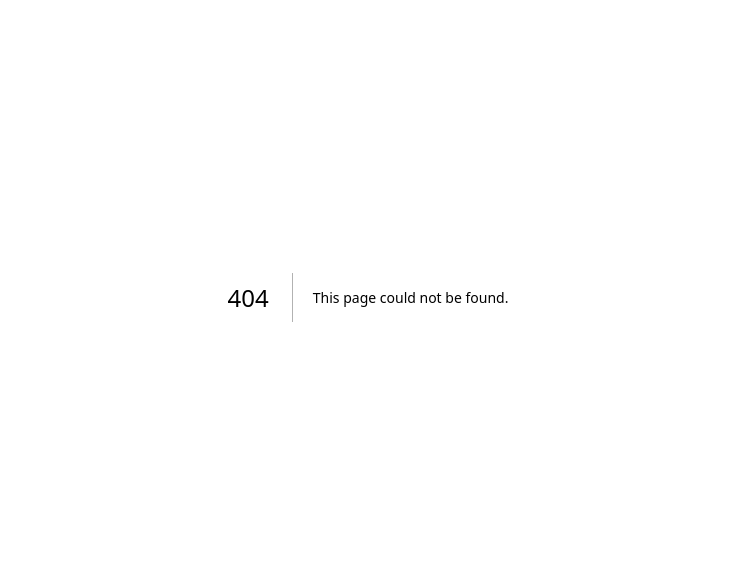
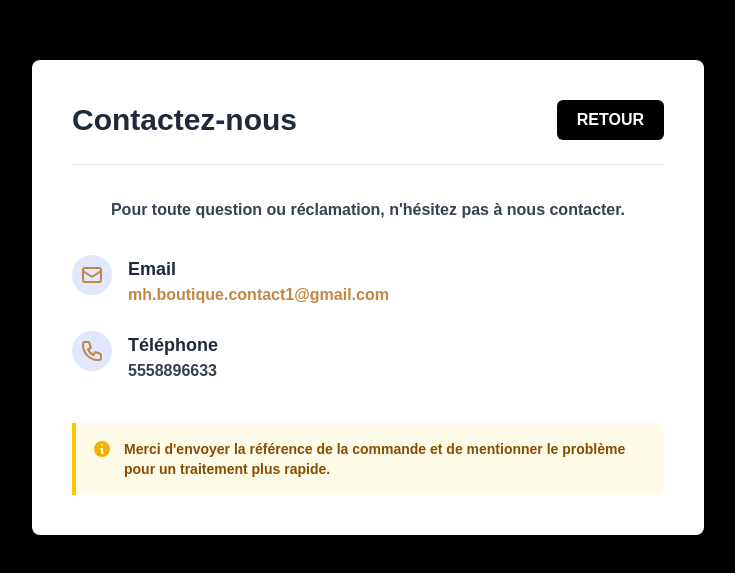
Before and after one commit to Mondher1999/Pay, a Next.js app: page /content/Contactez-nous in a window 1280 px wide. Before the commit this address had no page. Shown: the part 103-676 px from the top of the page, without its empty margins (272-1007 px from the left). Built offline with nearby package versions, Linux system fonts and the light colour scheme.

Commit message:
Initial commit

```diff
--- a/src/app/components/checkout.jsx
+++ b/src/app/components/checkout.jsx
@@ -19,6 +19,7 @@ export default function Checkout() {
   const [error, setError] = useState('');
   const [loading, setLoading] = useState(false);
   const [paymentMethod, setPaymentMethod] = useState('card');
+  const [termsAccepted, setTermsAccepted] = useState(false);
 
 
   // Icônes SVG (vous pouvez les placer dans un fichier séparé ou en haut de votre composant)
@@ -77,7 +78,7 @@ const PAYMENT_METHOD_NAMES = {
 
 }, [amount, paymentMethod]);
 const paymentOptions = [
-  { id: 'card', name: 'Carte Bancaire', icon: '/icons/CardIcon.svg' },
+  { id: 'card', name: 'Carte Bancaire', icon: '/icons/visa.png' },
 
   { id: 'paypal', name: 'PayPal', icon: 'icons/paypal.svg' },
   { id: 'klarna', name: 'Klarna', icon: 'icons/klarna.svg' },
@@ -194,7 +195,7 @@ const paymentOptions = [
 
           {/* --- Montant --- */}
           <div className="space-y-6">
-          <h2 className="text-xl font-bold text-[#D4AF37]">Montant total</h2>
+          <h2 className="text-xl font-bold text-[#c28840]">Montant total</h2>
           <div className="grid gap-5 sm:grid-cols-1">
             <div className="relative">
           <input
@@ -217,7 +218,7 @@ const paymentOptions = [
 
           {/* --- Adresse de livraison --- */}
           <div className="space-y-6">
-            <h2 className="text-xl font-bold text-[#D4AF37]">Adresse de livraison</h2>
+            <h2 className="text-xl font-bold text-[#c28840]">Adresse de livraison</h2>
             <div className="grid grid-cols-1 sm:grid-cols-2 gap-5">
               <div className="sm:col-span-2">
                 <input type="email" id="email" value={email} onChange={(e) => setEmail(e.target.value)} placeholder="E-mail" className="w-full px-4 py-3 rounded-xl border border-slate-200 bg-white text-slate-900 placeholder:text-slate-400 focus:border-indigo-500 focus:ring-2 focus:ring-indigo-500/30 focus:outline-none transition" />
@@ -230,7 +231,7 @@ const paymentOptions = [
               <input type="text" id="city" value={city} onChange={(e) => setCity(e.target.value)} placeholder="Ville" className="w-full px-4 py-3 rounded-xl border border-slate-200 bg-white text-slate-900 placeholder:text-slate-400 focus:border-indigo-500 focus:ring-2 focus:ring-indigo-500/30 focus:outline-none transition" />
               <input type="text" id="postalCode" value={postalCode} onChange={(e) => setPostalCode(e.target.value)} placeholder="Code postal" className="w-full px-4 py-3 rounded-xl border border-slate-200 bg-white text-slate-900 placeholder:text-slate-400 focus:border-indigo-500 focus:ring-2 focus:ring-indigo-500/30 focus:outline-none transition" />
               <div>
-                <label htmlFor="country" className="text-sm font-medium text-[#D4AF37] mb-1 block">Pays</label>
+                <label htmlFor="country" className="text-sm font-medium text-[#c28840] mb-1 block">Pays</label>
                 <select id="country" value={country} onChange={(e) => setCountry(e.target.value)} className="w-full px-4 py-3 rounded-xl border border-slate-200 bg-white text-slate-900 focus:border-indigo-500 focus:ring-2 focus:ring-indigo-500/30 focus:outline-none transition">
                   <option value="FR">France</option>
                   <option value="BE">Belgique</option>
@@ -240,7 +241,7 @@ const paymentOptions = [
                 </select>
               </div>
               <div>
-                <label htmlFor="phone" className="text-sm font-medium text-[#D4AF37] mb-1 block">Numéro de téléphone</label>
+                <label htmlFor="phone" className="text-sm font-medium text-[#c28840] mb-1 block">Numéro de téléphone</label>
                 <input type="tel" id="phone" value={phone} onChange={(e) => setPhone(e.target.value)} placeholder="Numéro de téléphone" className="w-full px-4 py-3 rounded-xl border border-slate-200 bg-white text-slate-900 placeholder:text-slate-400 focus:border-indigo-500 focus:ring-2 focus:ring-indigo-500/30 focus:outline-none transition" />
               </div>
             </div>
@@ -248,7 +249,7 @@ const paymentOptions = [
 
           {/* --- SECTION PAIEMENT --- */}
           <div className="space-y-4">
-              <h2 className="text-xl font-bold text-[#D4AF37]">Méthode de paiement</h2>
+              <h2 className="text-xl font-bold text-[#c28840]">Méthode de paiement</h2>
               <div className="grid grid-cols-1 sm:grid-cols-2 gap-4">
             {paymentOptions.map((option) => (
               <label
@@ -286,6 +287,23 @@ const paymentOptions = [
           </div>
             {/* ...le reste du formulaire... */}
 
+            {/* --- Case à cocher pour CGV --- */}
+<div className="flex items-start space-x-2 mt-4">
+  <input
+    type="checkbox"
+    id="terms"
+    checked={termsAccepted}
+    onChange={(e) => setTermsAccepted(e.target.checked)}
+    className="mt-1 h-4 w-4 text-[#c28840] border-gray-300 rounded focus:ring-[#c28840]"
+  />
+  <label htmlFor="terms" className="text-sm text-white">
+    J'accepte les{" "}
+    <Link href="/content/conditions-utilisation" className="text-[#c28840] underline hover:text-indigo-600">
+      conditions générales de vente
+    </Link>
+  </label>
+</div>
+
           {/* Message d’erreur */}
           {error && (
             <div className="flex items-center space-x-2 text-red-600 bg-red-50 p-3 rounded-lg">
@@ -298,9 +316,9 @@ const paymentOptions = [
           <button
             onClick={startCheckout}
             disabled={loading || !amount || !email || !firstName || !lastName || !address || !city || !postalCode || !country || !phone || !tiktok || !note}
-            className="w-full flex justify-center items-center bg-[#D4AF37] text-white font-bold py-3 px-4 rounded-lg shadow-md hover:bg-indigo-700 transition-all duration-300 ease-in-out focus:outline-none focus:ring-4 focus:ring-indigo-500/50 disabled:opacity-50 disabled:cursor-not-allowed group"
+            className="w-full flex justify-center items-center bg-[#c28840] text-white font-bold py-3 px-4 rounded-lg shadow-md hover:bg-indigo-700 transition-all duration-300 ease-in-out focus:outline-none focus:ring-4 focus:ring-indigo-500/50 disabled:opacity-50 disabled:cursor-not-allowed group"
           >
-            {loading ? <SpinnerIcon /> : <span>Payer maintenant</span>}
+            {loading ? <SpinnerIcon /> : <span>Confirmer la commande</span>}
             {!loading && (
               <svg xmlns="http://www.w3.org/2000/svg" className="h-5 w-5 ml-2 transition-transform duration-300 group-hover:translate-x-1" fill="none" viewBox="0 0 24 24" stroke="currentColor" strokeWidth={2}>
                 <path strokeLinecap="round" strokeLinejoin="round" d="M17 8l4 4m0 0l-4 4m4-4H3" />
@@ -334,7 +352,7 @@ const paymentOptions = [
         </div>
 
         {/* Total final mis à jour */}
-        <div className="flex justify-between font-bold text-[#D4AF37] border-t pt-3 mt-3 text-base">
+        <div className="flex justify-between font-bold text-[#c28840] border-t pt-3 mt-3 text-base">
             <span>Total à payer</span>
             <span>{grandTotal.toFixed(2)} €</span>
         </div>
@@ -343,20 +361,25 @@ const paymentOptions = [
 </div>
       </div>
 
+
       {/* --- DÉBUT DU FOOTER AJOUTÉ --- */}
 
 
       <footer className="text-center py-8 mt-8 w-full">
   <div className="flex justify-center items-center flex-wrap gap-x-6 gap-y-2 mb-3">
     {/* Remplacement des <a> par <Link> */}
-    <Link href="/content/mentions-legales" className="text-sm text-[#D4AF37] hover:text-indigo-600 hover:underline">
+    <Link href="/content/mentions-legales" className="text-sm text-[#c28840] hover:text-indigo-600 hover:underline">
       Mentions légales
     </Link>
-    <Link href="/content/conditions-utilisation" className="text-sm text-[#D4AF37] hover:text-indigo-600 hover:underline">
+    <Link href="/content/conditions-utilisation" className="text-sm text-[#c28840] hover:text-indigo-600 hover:underline">
       Conditions générales de vente
     </Link>
-    <Link href="/content/Politique-de-confidentialite" className="text-sm text-[#D4AF37] hover:text-indigo-600 hover:underline">
+    <Link href="/content/Politique-de-confidentialite" className="text-sm text-[#c28840] hover:text-indigo-600 hover:underline">
       Politique de confidentialité
+    </Link>
+
+    <Link href="/content/Contactez-nous" className="text-sm text-[#c28840] hover:text-indigo-600 hover:underline">
+    Contactez-nous
     </Link>
 
   </div>
--- /dev/null
+++ b/src/app/content/Contactez-nous/page.tsx
@@ -0,0 +1,89 @@
+// app/contact/page.tsx
+import Link from 'next/link';
+
+const ContactPage = () => {
+  return (
+    // Conteneur principal de la page
+
+
+    <div className="bg-black min-h-screen  py-8 sm:py-12 flex items-center">
+
+
+      <div className="max-w-2xl mx-auto bg-white p-6 sm:p-10 rounded-lg shadow-md w-full">
+
+        {/* En-tête avec titre et bouton de retour */}
+        <header className="flex flex-col sm:flex-row justify-between items-start sm:items-center mb-8 border-b border-gray-200 pb-6">
+          <h1 className="text-2xl sm:text-3xl font-bold text-gray-800 mb-4 sm:mb-0">
+            Contactez-nous
+          </h1>
+          <Link
+            href="/"
+            className="inline-block py-2 px-5 bg-black text-white font-semibold rounded-md transition-colors duration-200 hover:bg-gray-800 focus:outline-none focus:ring-2 focus:ring-offset-2 focus:ring-gray-800"
+          >
+            RETOUR
+          </Link>
+        </header>
+
+
+
+        {/* Contenu principal */}
+        <main className="text-gray-700">
+          <p className="leading-relaxed mb-8 text-center">
+            Pour toute question ou réclamation, n'hésitez pas à nous contacter.
+          </p>
+
+
+
+          <div className="space-y-6">
+            {/* Contact par Email */}
+            <div className="flex items-start space-x-4">
+              <div className="flex-shrink-0 w-10 h-10 bg-indigo-100 rounded-full flex items-center justify-center">
+                <svg xmlns="http://www.w3.org/2000/svg" className="h-6 w-6 text-[#c28840]" fill="none" viewBox="0 0 24 24" stroke="currentColor" strokeWidth={2}>
+                  <path strokeLinecap="round" strokeLinejoin="round" d="M3 8l7.89 5.26a2 2 0 002.22 0L21 8M5 19h14a2 2 0 002-2V7a2 2 0 00-2-2H5a2 2 0 00-2 2v10a2 2 0 002 2z" />
+                </svg>
+              </div>
+              <div>
+                <h3 className="text-lg font-semibold text-gray-800">Email</h3>
+                <a href="mailto:mh.boutique.contact1@gmail.com" className="text-[#c28840] hover:underline">
+                  mh.boutique.contact1@gmail.com
+                </a>
+              </div>
+            </div>
+
+            {/* Contact par Téléphone */}
+            <div className="flex items-start space-x-4">
+              <div className="flex-shrink-0 w-10 h-10 bg-indigo-100 rounded-full flex items-center justify-center">
+                <svg xmlns="http://www.w3.org/2000/svg" className="h-6 w-6 text-[#c28840]" fill="none" viewBox="0 0 24 24" stroke="currentColor" strokeWidth={2}>
+                  <path strokeLinecap="round" strokeLinejoin="round" d="M3 5a2 2 0 012-2h3.28a1 1 0 01.948.684l1.498 4.493a1 1 0 01-.502 1.21l-2.257 1.13a11.042 11.042 0 005.516 5.516l1.13-2.257a1 1 0 011.21-.502l4.493 1.498a1 1 0 01.684.949V19a2 2 0 01-2 2h-1C9.716 21 3 14.284 3 6V5z" />
+                </svg>
+              </div>
+              <div>
+                <h3 className="text-lg font-semibold text-gray-800">Téléphone</h3>
+                <p>5558896633</p>
+              </div>
+            </div>
+          </div>
+
+          {/* Note importante */}
+          <div className="mt-10 p-4 bg-yellow-50 border-l-4 border-yellow-400 rounded-r-lg">
+            <div className="flex">
+              <div className="flex-shrink-0">
+                <svg xmlns="http://www.w3.org/2000/svg" className="h-5 w-5 text-yellow-500" viewBox="0 0 20 20" fill="currentColor">
+                  <path fillRule="evenodd" d="M18 10a8 8 0 11-16 0 8 8 0 0116 0zm-7-4a1 1 0 11-2 0 1 1 0 012 0zM9 9a1 1 0 000 2v3a1 1 0 001 1h1a1 1 0 100-2v-3a1 1 0 00-1-1H9z" clipRule="evenodd" />
+                </svg>
+              </div>
+              <div className="ml-3">
+                <p className="text-sm text-yellow-800">
+                  Merci d'envoyer la référence de la commande et de mentionner le problème pour un traitement plus rapide.
+                </p>
+              </div>
+            </div>
+          </div>
+
+        </main>
+      </div>
+    </div>
+  );
+};
+
+export default ContactPage;
```
Also changed, not shown: public/icons/visa.png (added).
